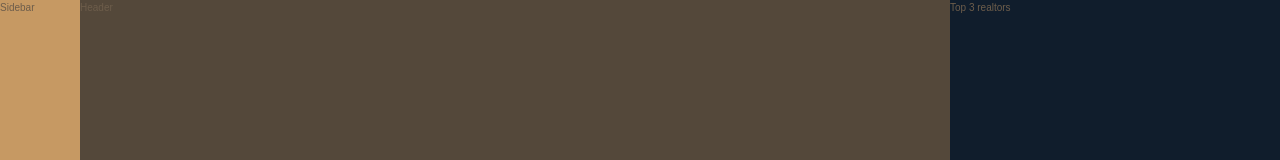
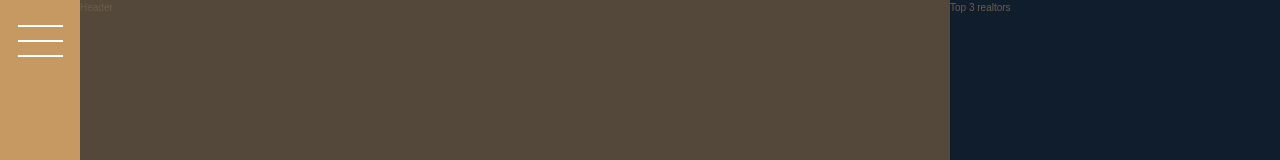
Before and after one commit to Sumally007/Nexter, a website: page index.html in a window 1280 px wide. Shown: the top 160 px of the page. Drawn offline with Linux system fonts and the light colour scheme.

Commit message:
Building the Sidebar

```diff
--- a/index.html
+++ b/index.html
@@ -20,7 +20,7 @@
     <title>nexter &mdash; your freedom</title>
   </head>
   <body class="container">
-    <div class="sidebar">Sidebar</div>
+    <div class="sidebar"><button class="nav-btn"></button></div>
 
     <header class="header">Header</header>
 
--- a/sass/_sidebar.scss
+++ b/sass/_sidebar.scss
@@ -2,4 +2,33 @@
     background-color: $color-primary;
     grid-column: sidebar-start / sidebar-end;
     grid-row: 1 / -1;
+
+    display: flex;
+    justify-content: center;
 }
+
+.nav-btn{
+    border: none;
+    border-radius: 0;
+    background-color: #fff;
+    height: 2px;
+    width: 4.5rem;
+    margin-top: 4rem;
+
+    &::before,
+    &::after{
+        background-color: #fff;
+        height: 2px;
+        width: 4.5rem;
+        content: "";
+        display: block;
+    }
+
+    &::before{
+        transform: translateY(-1.5rem);
+    }
+
+    &::after{
+        transform: translateY(1.3rem);
+    }
+}
```
Also changed, not shown: css/style.css, 1 other file.
